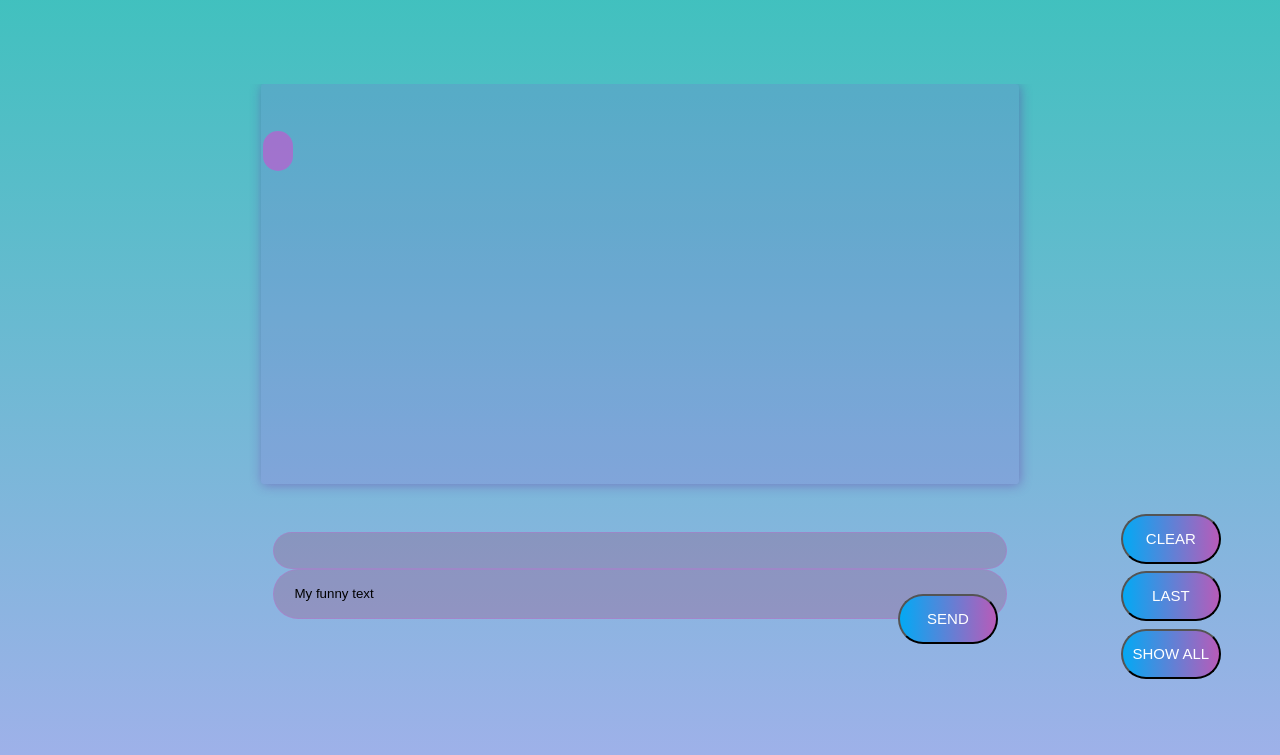
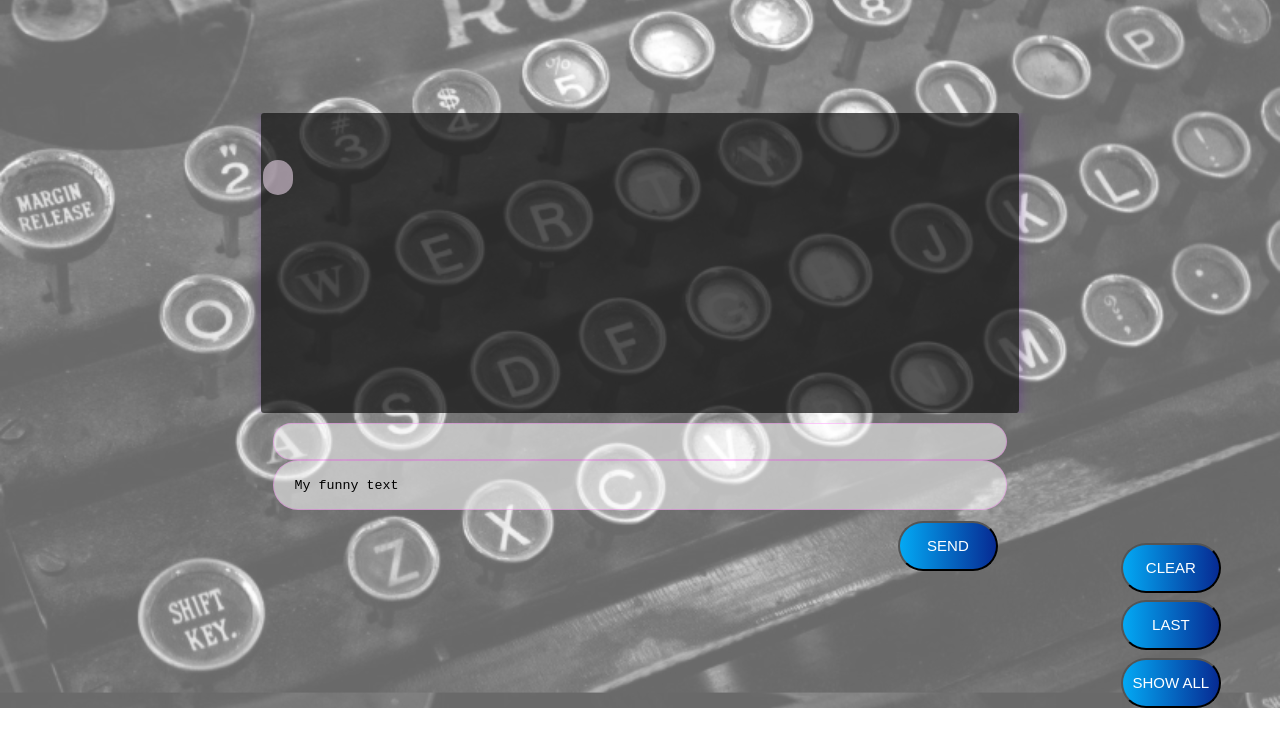
Before and after one commit to iknap/chat-app, a plain HTML site: page static/room1.html in a window 1280 px wide. Shown: the part 156-911 px from the top of the page. After the commit the page ends 864 px from the top, so only its background shows below. Drawn offline with Linux system fonts and the light colour scheme.

Commit message:
Merge branch 'main' of https://github.com/iknap/chat-app into iknap

```diff
--- a/static/room1.html
+++ b/static/room1.html
@@ -7,17 +7,6 @@
     <script src="scripts/apiHandler.js"></script>
     <script src="scripts/view.js"></script>
 
-    <style>
-        tr {min-height: 5%;}
-        #tableWrapper {
-            height: 500px;
-            overflow-y: auto;
-                overflow-x: hidden;
-        }
-        .date {
-        font-size: xx-small;
-        }
-    </style>
 </head>
 
 <body onload="getName();">
@@ -39,6 +28,8 @@
     <form id="form">
         <input id="name" type="text" name="name" value="John"><br>
         <input id="text" type="text" name="text" value="My funny text "><br>
+        <br>
+        <br>
         <button id="sendBtn" type="submit"> SEND </button>
     </form>
 
--- a/static/styles/mystyle.css
+++ b/static/styles/mystyle.css
@@ -1,8 +1,12 @@
+body {
+  background-image: url("../img/typewriter.png");
+  background-repeat: no-repeat;
+  background-attachment: fixed;
+  background-size: cover;
+  color: white;
+  font-family: 'Courier New', Courier, monospace;
+}
 
-body {
-  background: linear-gradient(180deg, #2EC4B6, #9EB1E9);
-overflow-x: hidden;
-}
 h1 {
   position:relative; left:20%; top:10%;
   animation:typewriter 3s steps(9) 0.5s 1 normal both,
@@ -10,9 +14,11 @@ h1 {
   text-align: center;
   overflow: hidden;
   white-space: nowrap;
-  font-family: consolas;
+  font-family: 'Courier New', Courier, monospace;
   border-right: 4px solid black;
   width: 9ch;
+  background: rgba(0, 0, 0, 0.7);
+  padding: 15px;
 }
 #text {
   min-height: 50px;
@@ -20,11 +26,12 @@ h1 {
 table{
 margin-left: auto;
 margin-right: auto;
-background: rgba(152, 52, 219, 0.137);
+background: rgba(19, 19, 19, 0.712);
 width: 60%;
-height: 80%;
+height: 100%;
 border-radius: 0.2em;
 box-shadow: 1px 1px 12px rgba(98, 33, 158, 0.425);
+font-family: 'Courier New', Courier, monospace;
 }
 .top-bar {
 position: relative;
@@ -98,13 +105,13 @@ box-shadow: 0 0 0 2px white, 0 9px 0 2px white, 0 -9px 0 2px white;
 tr{
 margin-top: 6%;
 display: inline-block;
-background-color:rgba(223, 65, 210, 0.521);
+background-color:rgba(255, 233, 253, 0.521);
 padding:10px;
 border-radius:40px;
 max-width:300px;
+min-height: 5%;
+font-family: 'Courier New', Courier, monospace;
 }
-
-
 
 button  {
   display: block;
@@ -123,7 +130,7 @@ button  {
   text-decoration: none;
   font-family: sans-serif;
   box-sizing: border-box;
-  background: linear-gradient(90deg,#03a9f4,#f441a5,#ffeb3b,#03a9f4);
+  background: linear-gradient(90deg,#03a9f4,#080072,#df5302,#03a9f4);
   background-size: 400%;
   border-radius: 30px;
 
@@ -134,18 +141,19 @@ button:hover{
 
 
 #form {
-position: relative; left: 21%; bottom: 9%;
+position: relative; left: 21%; bottom: 1%;
 width: 58%;
 }
 #form input[type=text] {
-background-color: rgba(161, 13, 63, 0.185);
+background-color: rgba(255, 255, 255, 0.555);
 width: 100%;
-border: 1px solid rgba(235, 75, 227, 0.199);
+border: 1px solid rgba(255, 0, 242, 0.199);
 border-radius: 100px;
 padding: 10px 100px 10px 20px;
 line-height: 1;
 box-sizing: border-box;
 outline: none;
+font-family: 'Courier New', Courier, monospace;
 }
 #form input[type=submit] {
 position: absolute;
@@ -153,21 +161,34 @@ right: 3px;
 top: 3px;
 bottom: 3px;
 border: 0;
-background-color:  #d1095ce3;
+background-color:  #ffffff;
 color: rgba(255, 255, 255, 0.993);
 outline: none;
 margin: 0;
 padding: 0 10px;
 border-radius: 100px;
 z-index: 2;
+font-family: 'Courier New', Courier, monospace;
 }
 
+#loginWrapper {
+  position: relative; left: 20%; bottom: 9%;
+  width: 58%;
+  margin-top: 17%;
+  background-color: rgba(0, 0, 0, 0.7);
+  overflow-y: auto;
+  overflow-x: hidden;
+}
 
+.date {
+  font-size: xx-small;
+}
 
-
-
-
-
+#tableWrapper {
+  height: 300px;
+  overflow-y: auto;
+      overflow-x: hidden;
+}
 
 
 
```
Also changed, not shown: static/index.html (+2 -31 lines).
